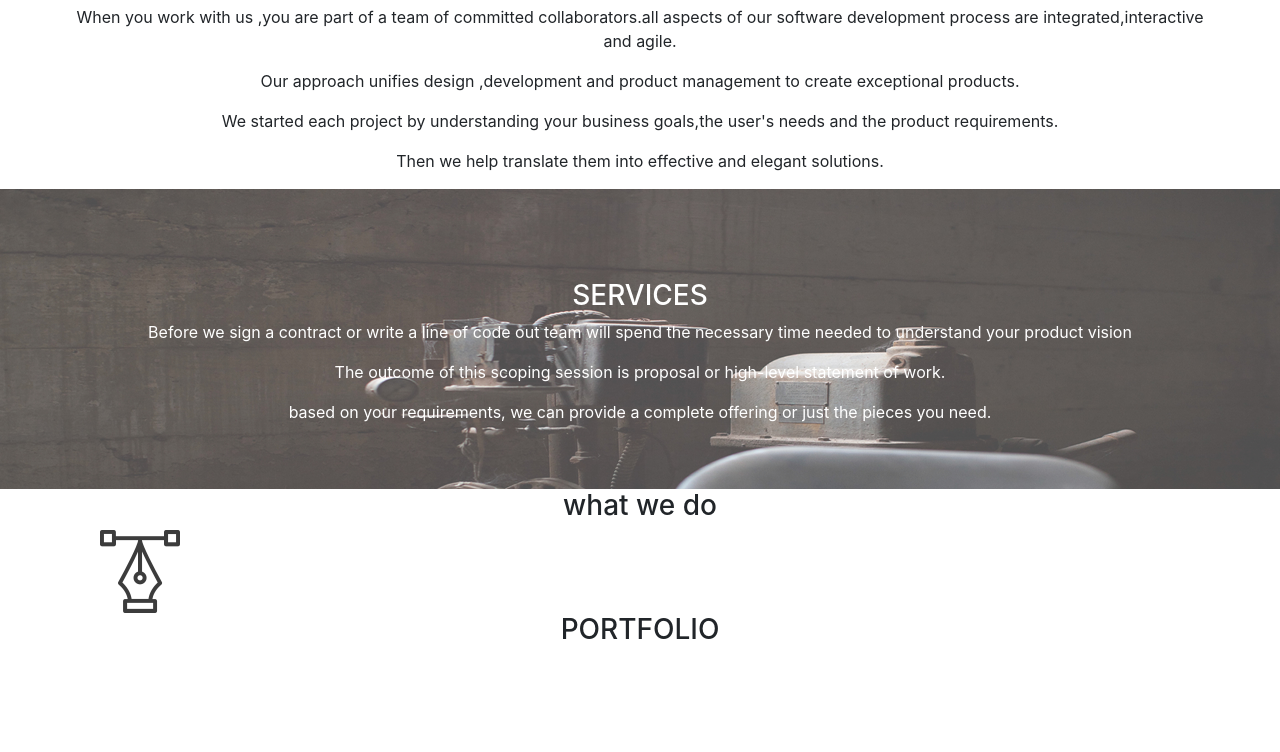
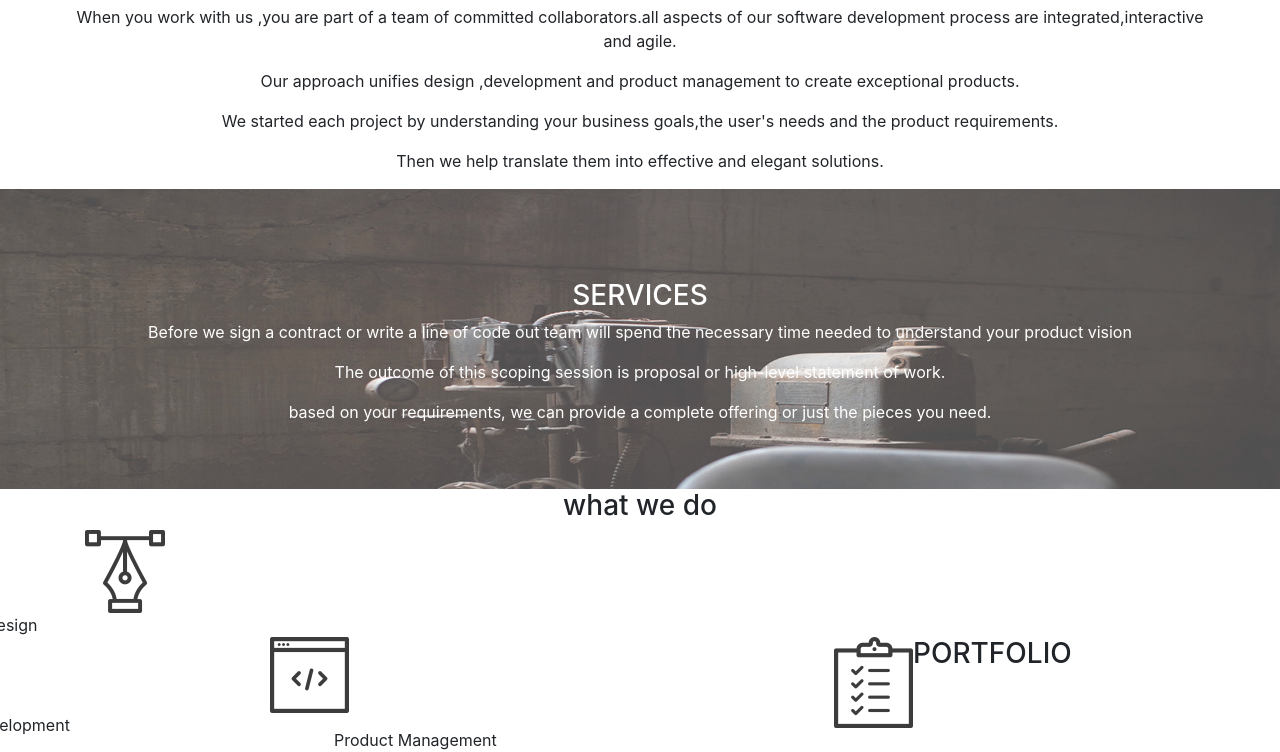
Before and after one commit to Nnicetcoder/moringa-project-week-3, a plain HTML site: page index.html in a window 1280 px wide. Shown: the part 437-1189 px from the top of the page. Before the commit the page ends 1092 px from the top, so only its background shows below. Drawn offline with nearby package versions, Linux system fonts and the light colour scheme.

Commit message:
eighth commit

```diff
--- a/index.html
+++ b/index.html
@@ -34,11 +34,22 @@
 </div>
 <div>
 <h3 style="text-align:center"> what we do </h3>
+<div class="row">
+<div class="column">
 <img src="design_icon.png" style="padding-left:100px;">
+<div class="desc">Design</div>
 
+<div class="row">
+ <div class="column">
+ <img src="dev_icon.png" style="padding-left:300px;">
+ <div class="desc">Development</div>
+ </div>
+<div class="row">
+ <div class="column">
+ <image src="product_icon.png" style="padding-left:500px;float:left;">
+ <div class="desc">Product Management</div>
+ </div>
 
-
-</div>
 <div>
 <h3 style="text-align:center">PORTFOLIO</h3>
 </div>
```
